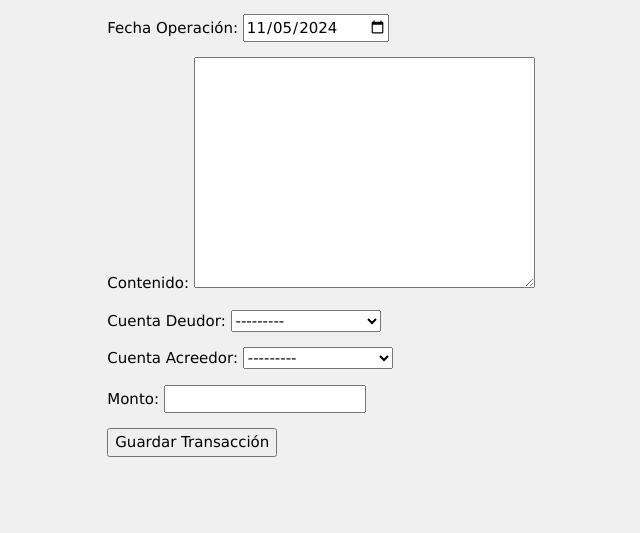
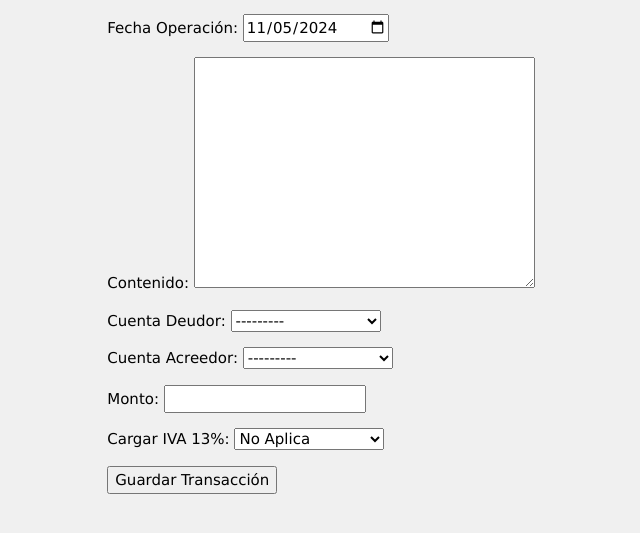
Before and after one commit to KikeHerrera/Sistema-Contable-Automatizado, a Django app: page /transaccion/ in a window 1280 px wide. Shown: the part 119-652 px from the top of the page, without its empty margins (319-959 px from the left). Run offline with Django 4.2, Linux system fonts and the light colour scheme; data comes from the database, SQL or seed files in the repository; both versions use the stored data as it was after the commit; some libraries are stand-ins or nearby versions.

Commit message:
Añadida automatización de IVA en transacción

```diff
--- a/Sistema/forms.py
+++ b/Sistema/forms.py
@@ -41,6 +41,14 @@
         label="Monto"
     )
 
+    cargar_iva = forms.ModelChoiceField(
+        queryset=CuentaContable.objects.filter(codigo_cuenta__in=['1.1.6', '2.1.3']),
+        widget=forms.Select(attrs={'class': 'form-control'}),
+        label="Cargar IVA 13%",
+        empty_label="No Aplica",
+        required=False
+    )
+
     def clean_monto(self):
         monto = self.cleaned_data.get('monto')
         if monto <= 0:
--- a/Sistema/templates/libro_diario.html
+++ b/Sistema/templates/libro_diario.html
@@ -16,6 +16,7 @@
         </select>
     </form>
     {% if transacciones %}
+    <h1>Partida Diaria {{partida_seleccionada}}</h1>
     <table>
         <thead>
             <tr>
--- a/Sistema/views.py
+++ b/Sistema/views.py
@@ -54,6 +54,7 @@
     # Renderizar la página de inicio con la lista de partidas diarias y transacciones
     return render(request, 'libro_diario.html', {
         'partidas_diarias': partidas_diarias,
+        "partida_seleccionada": partida_seleccionada,
         'transacciones': transacciones.order_by('-fecha_operacion', '-id_transaccion'),
         'transacciones': transacciones,
         'transacciones': transacciones.order_by('-fecha_operacion', '-id_transaccion') if isinstance(transacciones, QuerySet) else transacciones,
@@ -131,24 +132,37 @@
 
     return transaccion
 
-
 def transaccion(request):
     if request.method == 'POST':
         formularioBase = TransaccionForm(request.POST)
         formularioAsientoContable = AsientoCustomForm(request.POST)
 
         if formularioBase.is_valid() and formularioAsientoContable.is_valid():
-            # Extraer datos del formulario
+            # Extraer datos del formulario base y asiento contable
             cuenta_deudor = formularioAsientoContable.cleaned_data['cuenta_deudor']
             cuenta_acreedor = formularioAsientoContable.cleaned_data['cuenta_acreedor']
             monto = formularioAsientoContable.cleaned_data['monto']
             fecha_operacion = formularioBase.cleaned_data['fecha_operacion']
             contenido = formularioBase.cleaned_data['contenido']
+            cargar_iva = formularioAsientoContable.cleaned_data['cargar_iva']
 
-            # Llamar a la función registrar_transaccion para registrar la transacción y los asientos
-            registrar_transaccion(fecha_operacion, contenido, cuenta_deudor, cuenta_acreedor, monto)
+            # Registrar la transacción principal
+            transaccion_principal = registrar_transaccion(fecha_operacion, contenido, cuenta_deudor, cuenta_acreedor, monto)
 
-            return redirect('home')  # Redirige a una página de éxito
+            # Automatizar la creación de transacción adicional si se aplica IVA
+            if cargar_iva:
+                iva_monto = monto * Decimal('0.13')  # Calcular el monto del IVA (13%)
+                if cargar_iva.codigo_cuenta == '1.1.6':  # Crédito Fiscal
+                    contenido_iva = f"IVA 13% Crédito Fiscal de: {contenido}"
+                    cuenta_iva = cargar_iva  # La cuenta que se usará es Crédito Fiscal
+                    registrar_transaccion(fecha_operacion, contenido_iva, cuenta_iva, cuenta_acreedor, iva_monto)
+                elif cargar_iva.codigo_cuenta == '2.1.3':  # Débito Fiscal
+                    contenido_iva = f"IVA 13% Débito Fiscal de: {contenido}"
+                    cuenta_iva = cargar_iva  # La cuenta que se usará es Débito Fiscal
+                    registrar_transaccion(fecha_operacion, contenido_iva, cuenta_deudor, cuenta_iva, iva_monto)
+
+            return redirect('libro_diario')  # Redirige a una página de éxito
+
         else:
             # Si hay errores, vuelve a renderizar el formulario con los errores
             params = {
@@ -158,6 +172,7 @@
                 "error": "Hubo un error. Revisa los campos del formulario."
             }
             return render(request, 'transaccion.html', params)
+
     else:
         formularioBase = TransaccionForm()
         formularioAsientoContable = AsientoCustomForm()
@@ -169,7 +184,6 @@
     }
 
     return render(request, 'transaccion.html', params)
-
 
 def saldar(cuenta):
     # Calcular el saldo de la cuenta (Debe - Haber)
```
Also changed, not shown: db.sqlite3.
